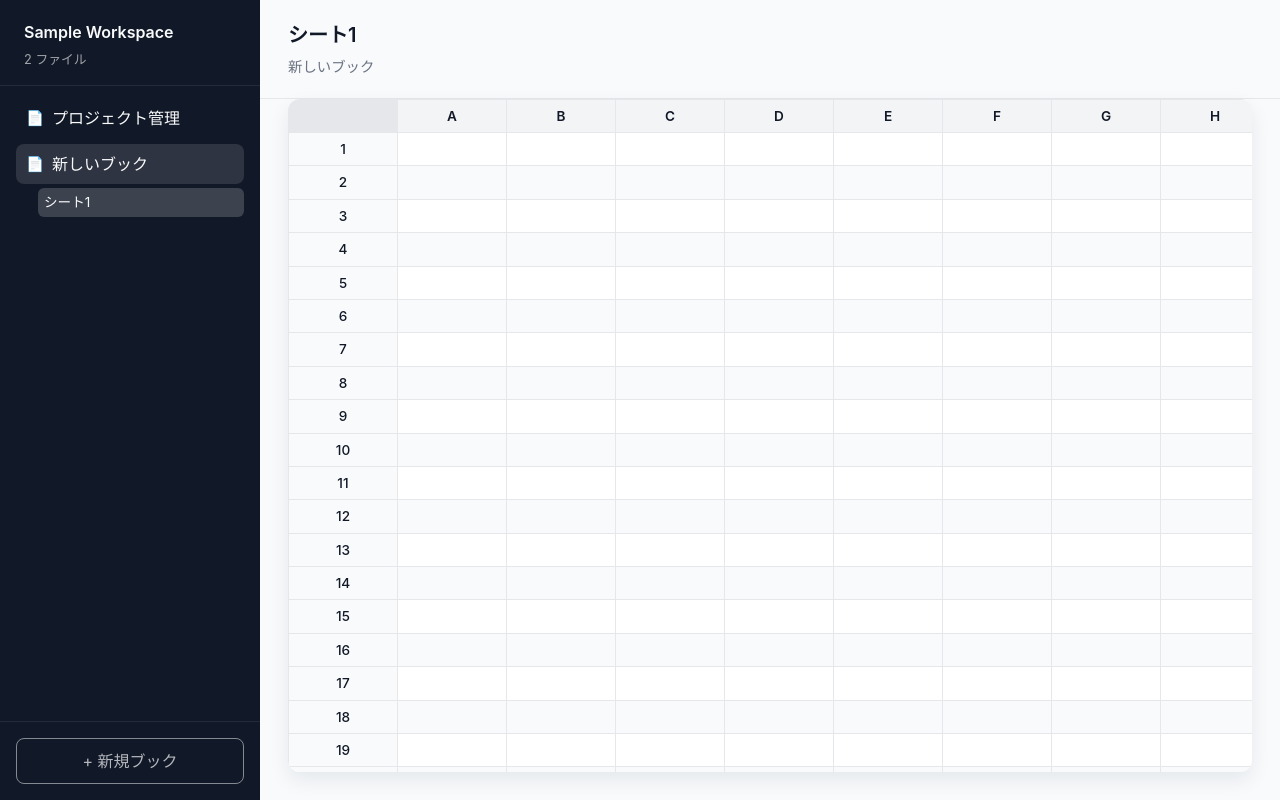
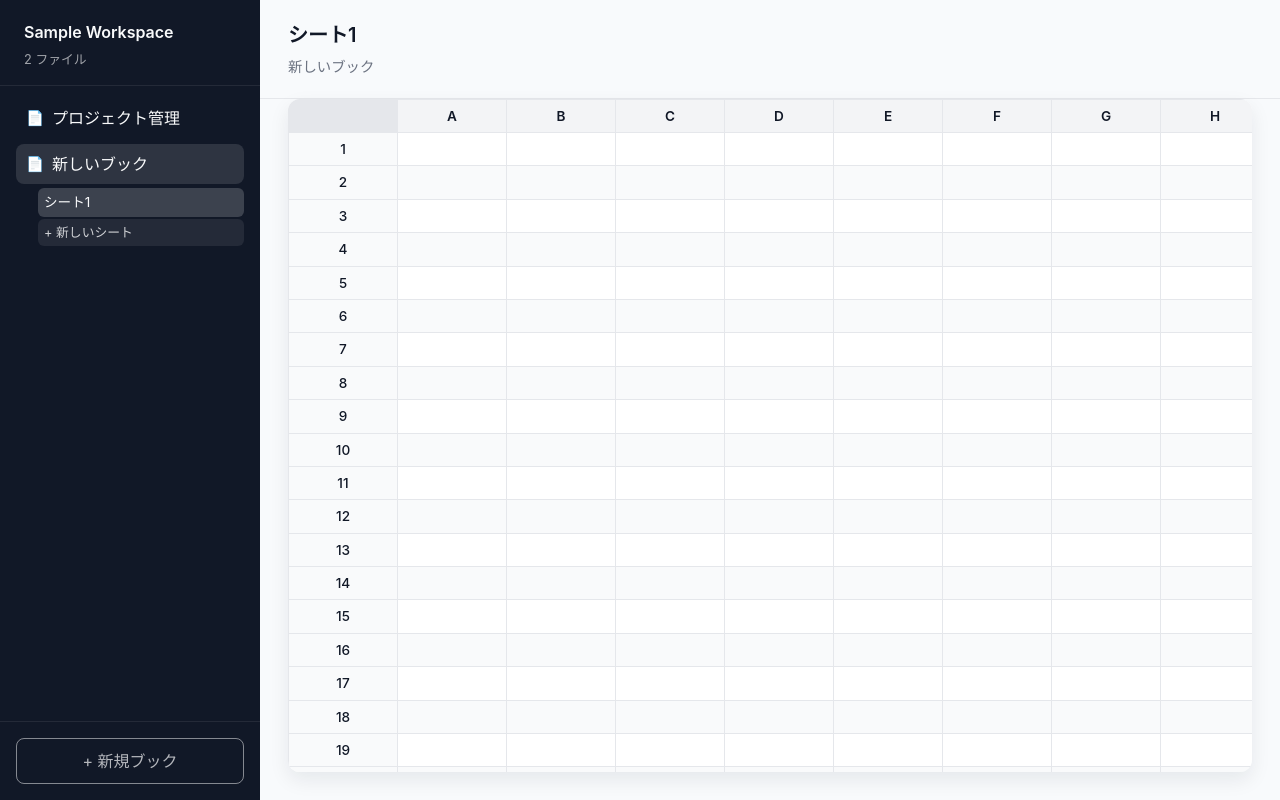
Before and after one commit to Repayment-inc/sheet-up, a React (Vite) app: page / in a window 1280 px wide. Both pictures are taken after a click on the button "+ 新規ブック". Built offline with nearby package versions, Linux system fonts and the light colour scheme.

Commit message:
feat: アプリ内でシートを追加できるようにする

```diff
--- a/src/App.css
+++ b/src/App.css
@@ -101,6 +101,28 @@ button {
   display: flex;
   flex-direction: column;
   gap: 2px;
+}
+
+.sidebar__sheetAddButton {
+  width: 100%;
+  padding: 4px 6px;
+  border: none;
+  border-radius: 6px;
+  background: rgba(249, 250, 251, 0.08);
+  color: rgba(249, 250, 251, 0.8);
+  font-size: 0.8rem;
+  text-align: left;
+  cursor: pointer;
+}
+
+.sidebar__sheetAddButton:hover {
+  background: rgba(255, 255, 255, 0.18);
+  color: #f9fafb;
+}
+
+.sidebar__sheetAddButton:disabled {
+  cursor: not-allowed;
+  opacity: 0.5;
 }
 
 .sidebar__sheetButton {
--- a/src/App.tsx
+++ b/src/App.tsx
@@ -8,6 +8,7 @@ import {
   showErrorDialog
 } from './lib/tauri/workspaceBridge';
 import { buildNewBookSnapshot } from './lib/workspace/bookFactory';
+import { buildNewSheetSnapshot } from './lib/workspace/sheetFactory';
 import { sampleWorkspace, sampleBook } from './samples/sampleData';
 import type { WorkspaceSnapshot } from './types/workspaceSnapshot';
 import type { BookFile } from './types/schema';
@@ -183,6 +184,84 @@ function App() {
     }
   }, [snapshot, autoSaveEnabled, createDefaultBookName]);
 
+  const handleCreateSheet = useCallback(
+    async (bookId: string) => {
+      if (!snapshot) {
+        await showErrorDialog(
+          'シートを作成できません',
+          'ワークスペースを開いてからシートを追加してください。'
+        );
+        return;
+      }
+
+      const bookSnapshot = snapshot.books.find((book) => book.data.book.id === bookId);
+      if (!bookSnapshot) {
+        await showErrorDialog('シートを作成できません', '指定されたブックが見つかりません。');
+        return;
+      }
+
+      try {
+        const { bookFile, defaultSheetId } = buildNewSheetSnapshot(bookSnapshot.data);
+        const updatedBooks = snapshot.books.map((book) =>
+          book.data.book.id === bookId ? { ...book, data: bookFile } : book
+        );
+
+        const now = new Date().toISOString();
+        const updatedWorkspaceBooks = snapshot.workspace.data.books.map((ref) =>
+          ref.id === bookId ? { ...ref, activeSheetId: defaultSheetId, updatedAt: now } : ref
+        );
+
+        const previousSettings = snapshot.workspace.data.workspace.settings ?? {};
+        const updatedRecentSheetIds = [
+          defaultSheetId,
+          ...((previousSettings.recentSheetIds ?? []).filter((id) => id !== defaultSheetId))
+        ].slice(0, 20);
+
+        const updatedRecentBookIds = [
+          bookId,
+          ...((previousSettings.recentBookIds ?? []).filter((id) => id !== bookId))
+        ].slice(0, 20);
+
+        const workspaceData: WorkspaceSnapshot['workspace']['data'] = {
+          ...snapshot.workspace.data,
+          workspace: {
+            ...snapshot.workspace.data.workspace,
+            updatedAt: now,
+            settings: {
+              ...previousSettings,
+              recentBookIds: updatedRecentBookIds,
+              recentSheetIds: updatedRecentSheetIds
+            }
+          },
+          books: updatedWorkspaceBooks
+        };
+
+        const nextSnapshot: WorkspaceSnapshot = {
+          workspace: { ...snapshot.workspace, data: workspaceData },
+          books: updatedBooks
+        };
+
+        setSnapshot(nextSnapshot);
+        setSelectedBookId(bookId);
+        setSelectedSheetId(defaultSheetId);
+
+        if (isTauri && !autoSaveEnabled) {
+          setBusyState('saving');
+          try {
+            await saveWorkspaceSnapshot(nextSnapshot);
+          } catch (error) {
+            await showErrorDialog('シートの保存に失敗しました', toErrorMessage(error));
+          } finally {
+            setBusyState('idle');
+          }
+        }
+      } catch (error) {
+        await showErrorDialog('シートの作成に失敗しました', toErrorMessage(error));
+      }
+    },
+    [snapshot, autoSaveEnabled]
+  );
+
   const renderEmptyState = () => (
     <div className="main-view__empty">
       <h2>ワークスペースを開いてください</h2>
@@ -214,6 +293,7 @@ function App() {
         onSelectBook={handleSelectBook}
         onSelectSheet={handleSelectSheet}
         onCreateBook={handleCreateBook}
+        onCreateSheet={handleCreateSheet}
       />
       <section className="main-view">
         <header className="main-view__header">
--- a/src/components/Sidebar.tsx
+++ b/src/components/Sidebar.tsx
@@ -9,6 +9,7 @@ interface SidebarProps {
   onSelectBook: (bookId: string) => void;
   onSelectSheet: (bookId: string, sheetId: string) => void;
   onCreateBook?: () => void;
+  onCreateSheet?: (bookId: string) => void;
 }
 
 const trimExtension = (name: string): string => name.replace(/\.json$/i, '');
@@ -20,7 +21,8 @@ const Sidebar: FC<SidebarProps> = ({
   selectedSheetId,
   onSelectBook,
   onSelectSheet,
-  onCreateBook
+  onCreateBook,
+  onCreateSheet
 }) => {
   const booksById = useMemo(() => new Map(books.map((book) => [book.book.id, book])), [books]);
   const workspaceMeta = workspace?.workspace;
@@ -74,6 +76,17 @@ const Sidebar: FC<SidebarProps> = ({
                     {book.sheets.length === 0 && (
                       <li className="sidebar__empty">シートがありません</li>
                     )}
+                    <li>
+                      <button
+                        type="button"
+                        className="sidebar__sheetAddButton"
+                        disabled={!onCreateSheet}
+                        onClick={() => onCreateSheet?.(bookRef.id)}
+                        title="このブックに新しいシートを追加"
+                      >
+                        + 新しいシート
+                      </button>
+                    </li>
                   </ul>
                 ) : null}
               </li>
--- /dev/null
+++ b/src/lib/workspace/sheetFactory.ts
@@ -0,0 +1,56 @@
+import type { BookFile, SheetData } from '../../types/schema';
+
+const DEFAULT_SHEET_NAME = '新しいシート';
+const DEFAULT_ROWS = 100;
+const DEFAULT_COLS = 26;
+
+const generateId = (prefix: string): string => {
+  if (typeof crypto !== 'undefined' && typeof crypto.randomUUID === 'function') {
+    return `${prefix}-${crypto.randomUUID()}`;
+  }
+  const random = Math.random().toString(36).slice(2, 10);
+  return `${prefix}-${Date.now().toString(36)}-${random}`;
+};
+
+const createDefaultSheetName = (book: BookFile): string => {
+  const existing = new Set(book.sheets.map((sheet) => sheet.name));
+  if (!existing.has(DEFAULT_SHEET_NAME)) {
+    return DEFAULT_SHEET_NAME;
+  }
+  let counter = 2;
+  while (existing.has(`${DEFAULT_SHEET_NAME} (${counter})`)) {
+    counter += 1;
+  }
+  return `${DEFAULT_SHEET_NAME} (${counter})`;
+};
+
+const createEmptySheet = (name: string): SheetData => ({
+  id: generateId('sheet'),
+  name,
+  gridSize: { rows: DEFAULT_ROWS, cols: DEFAULT_COLS },
+  settings: {},
+  rows: {}
+});
+
+export const buildNewSheetSnapshot = (
+  bookFile: BookFile
+): { bookFile: BookFile; defaultSheetId: string } => {
+  const name = createDefaultSheetName(bookFile);
+  const newSheet = createEmptySheet(name);
+
+  const sheets = [...bookFile.sheets, newSheet];
+
+  const now = new Date().toISOString();
+
+  return {
+    bookFile: {
+      ...bookFile,
+      book: {
+        ...bookFile.book,
+        updatedAt: now
+      },
+      sheets
+    },
+    defaultSheetId: newSheet.id
+  };
+};
```
